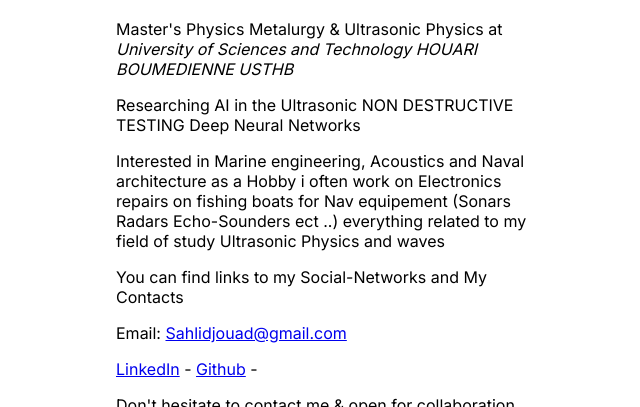
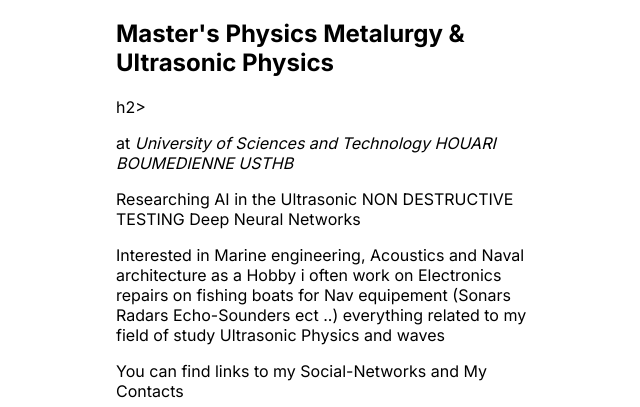
Before and after one commit to sahlidjouad/old-portfolio, a plain HTML site: page index.html in a window 1280 px wide. Shown: the part 393-800 px from the top of the page, without its empty margins (334-974 px from the left). Drawn offline with Linux system fonts and the light colour scheme.

Commit message:
Update index.html

```diff
--- a/index.html
+++ b/index.html
@@ -42,7 +42,7 @@
       <div class="center">
         <img src="me.jpg" alt="me" width="210px">
            <h1 id="djouad-sahli"><strong>Djouad SAHLI</strong></h1>
-<p>Master&#39;s Physics Metalurgy &amp; Ultrasonic Physics at <em>University of Sciences and Technology HOUARI BOUMEDIENNE USTHB</em></p>
+<h2>Master&#39;s Physics Metalurgy &amp; Ultrasonic Physics</h2>h2><p> at <em>University of Sciences and Technology HOUARI BOUMEDIENNE USTHB</em></p>
 <p>Researching AI in the Ultrasonic NON DESTRUCTIVE TESTING Deep Neural Networks</p>
 <p>Interested in Marine engineering, Acoustics and Naval architecture as a Hobby i often work on Electronics repairs on fishing boats for Nav equipement (Sonars Radars Echo-Sounders ect ..) everything related to my field of study Ultrasonic Physics and waves</p>
 <p>You can find links to my Social-Networks and My Contacts</p>
```
